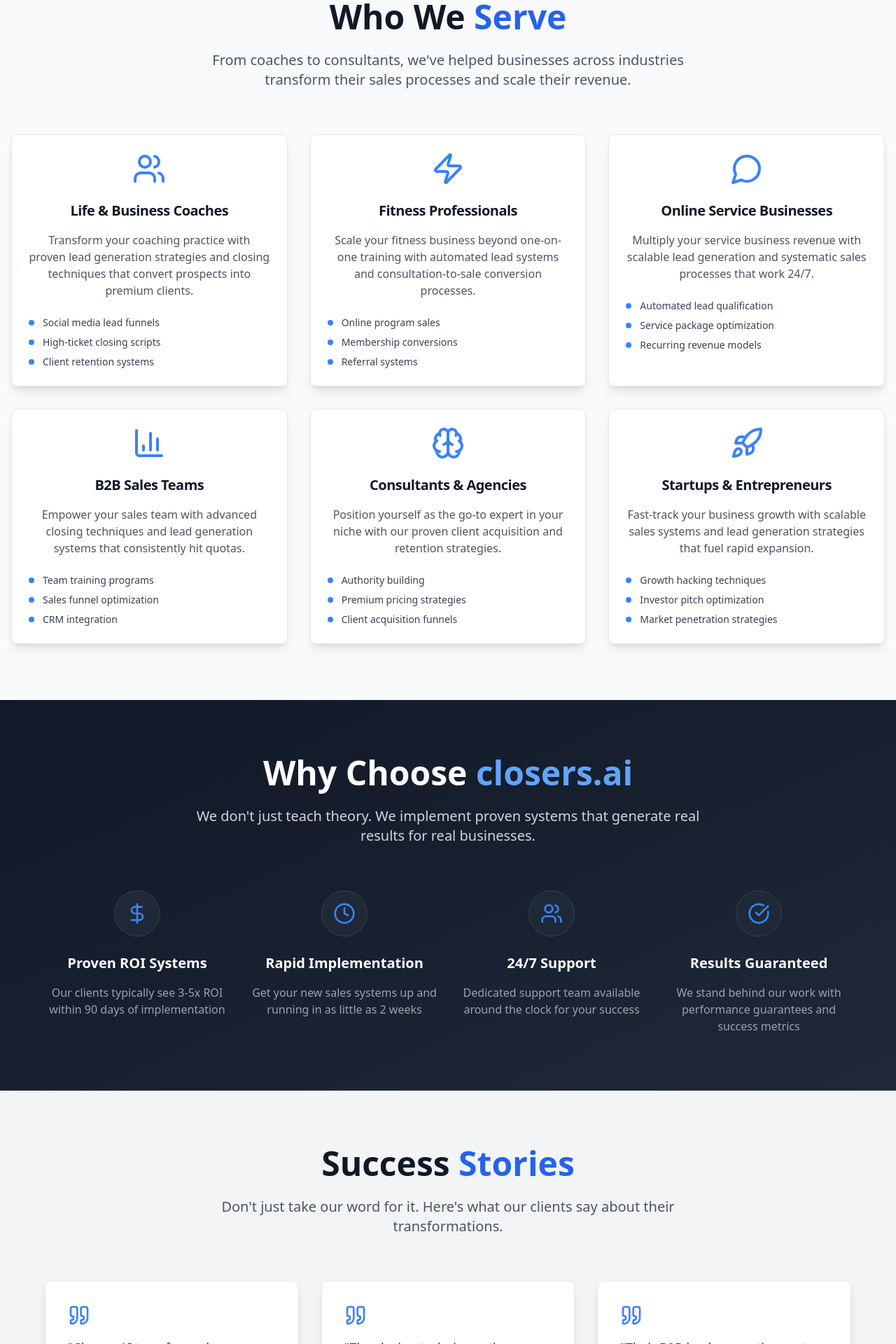
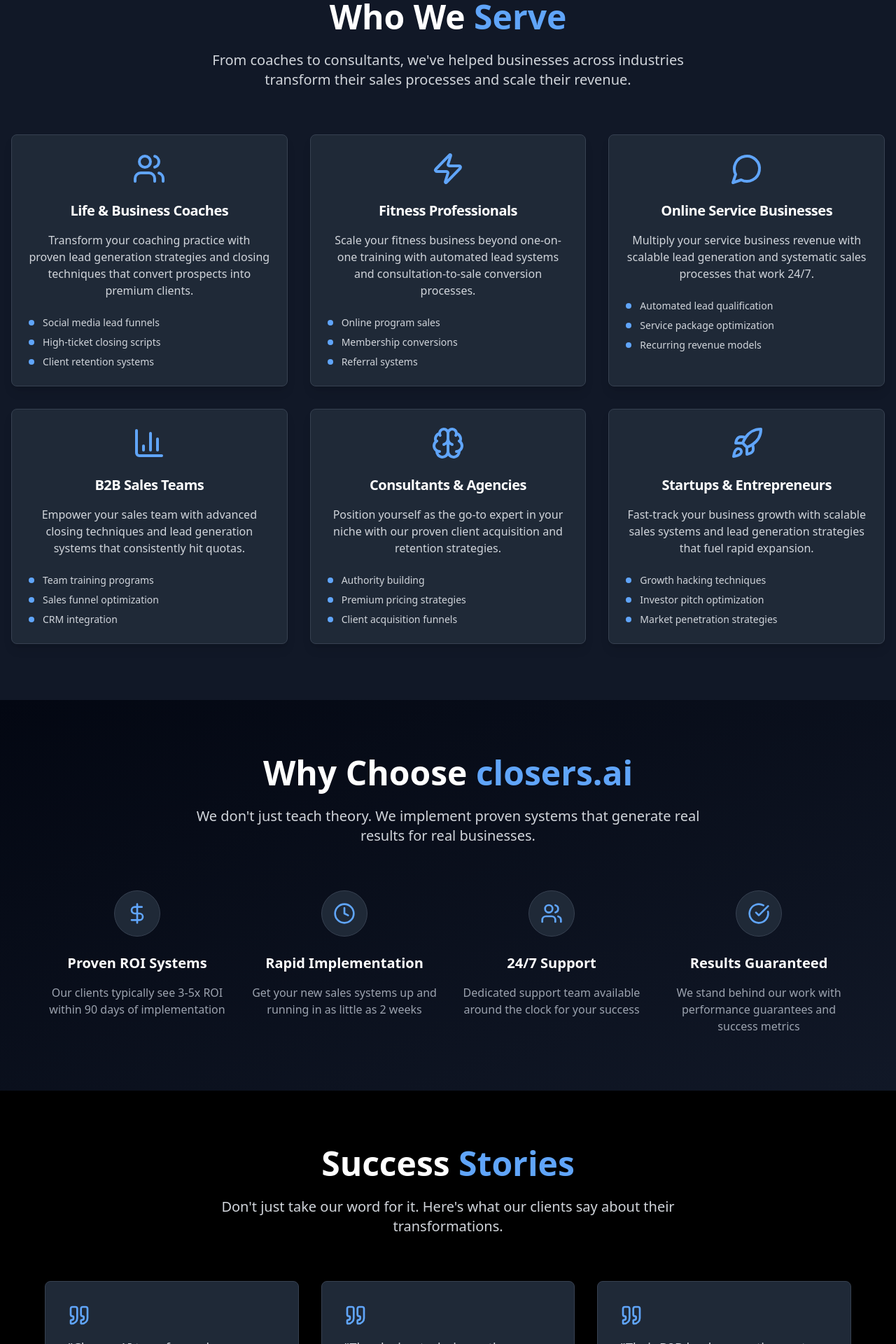
Before and after one commit to ronniehere/dealsai-2, a React (Vite) app: page / in a window 1280 px wide. Shown: the part 880-2800 px from the top of the page at 70% size. Built offline with nearby package versions, Linux system fonts and the light colour scheme.

Commit message:
Add darker tint
Adjusted the website's color scheme to include a darker tint.

```diff
--- a/src/components/Features.tsx
+++ b/src/components/Features.tsx
@@ -4,29 +4,29 @@ import { CheckCircle, DollarSign, Clock, Users } from "lucide-react";
 const Features = () => {
   const features = [
     {
-      icon: <DollarSign className="w-8 h-8 text-blue-500" />,
+      icon: <DollarSign className="w-8 h-8 text-blue-400" />,
       title: "Proven ROI Systems",
       description: "Our clients typically see 3-5x ROI within 90 days of implementation"
     },
     {
-      icon: <Clock className="w-8 h-8 text-blue-500" />,
+      icon: <Clock className="w-8 h-8 text-blue-400" />,
       title: "Rapid Implementation",
       description: "Get your new sales systems up and running in as little as 2 weeks"
     },
     {
-      icon: <Users className="w-8 h-8 text-blue-500" />,
+      icon: <Users className="w-8 h-8 text-blue-400" />,
       title: "24/7 Support",
       description: "Dedicated support team available around the clock for your success"
     },
     {
-      icon: <CheckCircle className="w-8 h-8 text-blue-500" />,
+      icon: <CheckCircle className="w-8 h-8 text-blue-400" />,
       title: "Results Guaranteed",
       description: "We stand behind our work with performance guarantees and success metrics"
     }
   ];
 
   return (
-    <section className="bg-gradient-to-br from-gray-900 to-gray-800 py-20 px-4">
+    <section className="bg-gradient-to-br from-gray-950 to-gray-900 py-20 px-4">
       <div className="max-w-6xl mx-auto">
         <div className="text-center mb-16">
           <h2 className="text-4xl md:text-5xl font-bold text-white mb-6">
--- a/src/components/Footer.tsx
+++ b/src/components/Footer.tsx
@@ -19,7 +19,7 @@ const Footer = () => {
   };
 
   return (
-    <footer className="bg-gray-900 py-16 px-4 border-t border-gray-700">
+    <footer className="bg-gray-950 py-16 px-4 border-t border-gray-800">
       <div className="max-w-6xl mx-auto">
         <div className="grid grid-cols-1 md:grid-cols-4 gap-8 mb-12">
           <div className="col-span-1 md:col-span-2">
@@ -76,7 +76,7 @@ const Footer = () => {
           </div>
         </div>
 
-        <div className="border-t border-gray-700 pt-8 text-center">
+        <div className="border-t border-gray-800 pt-8 text-center">
           <p className="text-gray-500">
             © 2024 closers.ai. All rights reserved. | Privacy Policy | Terms of Service
           </p>
--- a/src/components/Hero.tsx
+++ b/src/components/Hero.tsx
@@ -21,12 +21,12 @@ const Hero = () => {
   };
 
   return (
-    <section className="min-h-screen bg-gradient-to-br from-gray-900 via-blue-900 to-black flex items-center justify-center px-4 py-20">
+    <section className="min-h-screen bg-gradient-to-br from-gray-950 via-blue-950 to-black flex items-center justify-center px-4 py-20">
       <div className="max-w-6xl mx-auto text-center">
         <div className="mb-8">
-          <div className="inline-flex items-center px-4 py-2 bg-blue-600/20 border border-blue-400/30 rounded-full mb-6">
+          <div className="inline-flex items-center px-4 py-2 bg-blue-600/10 border border-blue-400/20 rounded-full mb-6">
             <Target className="w-4 h-4 text-blue-400 mr-2" />
-            <span className="text-blue-100 text-sm font-medium">Close More Deals. Generate More Leads.</span>
+            <span className="text-blue-200 text-sm font-medium">Close More Deals. Generate More Leads.</span>
           </div>
           <h1 className="text-5xl md:text-7xl font-bold text-white mb-6 leading-tight">
             Turn Prospects Into
--- a/src/components/Services.tsx
+++ b/src/components/Services.tsx
@@ -5,37 +5,37 @@ import { Users, Zap, MessageCircle, BarChart3, Brain, Rocket } from "lucide-reac
 const Services = () => {
   const services = [
     {
-      icon: <Users className="w-12 h-12 text-blue-500" />,
+      icon: <Users className="w-12 h-12 text-blue-400" />,
       title: "Life & Business Coaches",
       description: "Transform your coaching practice with proven lead generation strategies and closing techniques that convert prospects into premium clients.",
       benefits: ["Social media lead funnels", "High-ticket closing scripts", "Client retention systems"]
     },
     {
-      icon: <Zap className="w-12 h-12 text-blue-500" />,
+      icon: <Zap className="w-12 h-12 text-blue-400" />,
       title: "Fitness Professionals",
       description: "Scale your fitness business beyond one-on-one training with automated lead systems and consultation-to-sale conversion processes.",
       benefits: ["Online program sales", "Membership conversions", "Referral systems"]
     },
     {
-      icon: <MessageCircle className="w-12 h-12 text-blue-500" />,
+      icon: <MessageCircle className="w-12 h-12 text-blue-400" />,
       title: "Online Service Businesses",
       description: "Multiply your service business revenue with scalable lead generation and systematic sales processes that work 24/7.",
       benefits: ["Automated lead qualification", "Service package optimization", "Recurring revenue models"]
     },
     {
-      icon: <BarChart3 className="w-12 h-12 text-blue-500" />,
+      icon: <BarChart3 className="w-12 h-12 text-blue-400" />,
       title: "B2B Sales Teams",
       description: "Empower your sales team with advanced closing techniques and lead generation systems that consistently hit quotas.",
       benefits: ["Team training programs", "Sales funnel optimization", "CRM integration"]
     },
     {
-      icon: <Brain className="w-12 h-12 text-blue-500" />,
+      icon: <Brain className="w-12 h-12 text-blue-400" />,
       title: "Consultants & Agencies",
       description: "Position yourself as the go-to expert in your niche with our proven client acquisition and retention strategies.",
       benefits: ["Authority building", "Premium pricing strategies", "Client acquisition funnels"]
     },
     {
-      icon: <Rocket className="w-12 h-12 text-blue-500" />,
+      icon: <Rocket className="w-12 h-12 text-blue-400" />,
       title: "Startups & Entrepreneurs",
       description: "Fast-track your business growth with scalable sales systems and lead generation strategies that fuel rapid expansion.",
       benefits: ["Growth hacking techniques", "Investor pitch optimization", "Market penetration strategies"]
@@ -43,13 +43,13 @@ const Services = () => {
   ];
 
   return (
-    <section className="bg-gray-50 py-20 px-4">
+    <section className="bg-gray-900 py-20 px-4">
       <div className="max-w-7xl mx-auto">
         <div className="text-center mb-16">
-          <h2 className="text-4xl md:text-5xl font-bold text-gray-900 mb-6">
-            Who We <span className="text-blue-600">Serve</span>
+          <h2 className="text-4xl md:text-5xl font-bold text-white mb-6">
+            Who We <span className="text-blue-400">Serve</span>
           </h2>
-          <p className="text-xl text-gray-600 max-w-3xl mx-auto">
+          <p className="text-xl text-gray-300 max-w-3xl mx-auto">
             From coaches to consultants, we've helped businesses across industries
             transform their sales processes and scale their revenue.
           </p>
@@ -57,17 +57,17 @@ const Services = () => {
 
         <div className="grid grid-cols-1 md:grid-cols-2 lg:grid-cols-3 gap-8">
           {services.map((service, index) => (
-            <Card key={index} className="bg-white border-gray-200 hover:border-blue-300 transition-all duration-300 hover:scale-105 shadow-lg hover:shadow-xl">
+            <Card key={index} className="bg-gray-800 border-gray-700 hover:border-blue-400/50 transition-all duration-300 hover:scale-105 shadow-lg hover:shadow-xl">
               <CardHeader className="text-center pb-4">
                 <div className="mx-auto mb-4">{service.icon}</div>
-                <CardTitle className="text-gray-900 text-xl mb-3">{service.title}</CardTitle>
+                <CardTitle className="text-white text-xl mb-3">{service.title}</CardTitle>
               </CardHeader>
               <CardContent>
-                <p className="text-gray-600 mb-6 text-center">{service.description}</p>
+                <p className="text-gray-300 mb-6 text-center">{service.description}</p>
                 <ul className="space-y-2">
                   {service.benefits.map((benefit, idx) => (
-                    <li key={idx} className="text-gray-700 text-sm flex items-center">
-                      <div className="w-2 h-2 bg-blue-500 rounded-full mr-3"></div>
+                    <li key={idx} className="text-gray-300 text-sm flex items-center">
+                      <div className="w-2 h-2 bg-blue-400 rounded-full mr-3"></div>
                       {benefit}
                     </li>
                   ))}
--- a/src/components/Testimonials.tsx
+++ b/src/components/Testimonials.tsx
@@ -31,40 +31,40 @@ const Testimonials = () => {
   ];
 
   return (
-    <section id="testimonials-section" className="bg-gray-100 py-20 px-4">
+    <section id="testimonials-section" className="bg-gray-850 py-20 px-4">
       <div className="max-w-6xl mx-auto">
         <div className="text-center mb-16">
-          <h2 className="text-4xl md:text-5xl font-bold text-gray-900 mb-6">
-            Success <span className="text-blue-600">Stories</span>
+          <h2 className="text-4xl md:text-5xl font-bold text-white mb-6">
+            Success <span className="text-blue-400">Stories</span>
           </h2>
-          <p className="text-xl text-gray-600 max-w-3xl mx-auto">
+          <p className="text-xl text-gray-300 max-w-3xl mx-auto">
             Don't just take our word for it. Here's what our clients say about their transformations.
           </p>
         </div>
 
         <div className="grid grid-cols-1 md:grid-cols-2 lg:grid-cols-3 gap-8">
           {testimonials.map((testimonial, index) => (
-            <Card key={index} className="bg-white border-gray-200 hover:border-blue-300 transition-all duration-300 shadow-lg hover:shadow-xl">
+            <Card key={index} className="bg-gray-800 border-gray-700 hover:border-blue-400/50 transition-all duration-300 shadow-lg hover:shadow-xl">
               <CardContent className="p-8">
                 <div className="mb-6">
-                  <Quote className="w-8 h-8 text-blue-500 mb-4" />
-                  <p className="text-gray-700 text-lg leading-relaxed mb-6">"{testimonial.content}"</p>
+                  <Quote className="w-8 h-8 text-blue-400 mb-4" />
+                  <p className="text-gray-300 text-lg leading-relaxed mb-6">"{testimonial.content}"</p>
 
                   <div className="flex items-center mb-4">
                     {[...Array(testimonial.rating)].map((_, i) => (
-                      <Star key={i} className="w-5 h-5 text-blue-500 fill-current" />
+                      <Star key={i} className="w-5 h-5 text-blue-400 fill-current" />
                     ))}
                   </div>
                 </div>
 
-                <div className="border-t border-gray-200 pt-6">
+                <div className="border-t border-gray-700 pt-6">
                   <div className="mb-3">
-                    <h4 className="text-gray-900 font-semibold text-lg">{testimonial.name}</h4>
-                    <p className="text-gray-600">{testimonial.role}</p>
-                    <p className="text-gray-500 text-sm">{testimonial.company}</p>
+                    <h4 className="text-white font-semibold text-lg">{testimonial.name}</h4>
+                    <p className="text-gray-300">{testimonial.role}</p>
+                    <p className="text-gray-400 text-sm">{testimonial.company}</p>
                   </div>
-                  <div className="bg-blue-50 px-3 py-2 rounded-lg border border-blue-200">
-                    <p className="text-blue-700 font-semibold text-sm">{testimonial.revenue}</p>
+                  <div className="bg-blue-600/20 px-3 py-2 rounded-lg border border-blue-400/30">
+                    <p className="text-blue-300 font-semibold text-sm">{testimonial.revenue}</p>
                   </div>
                 </div>
               </CardContent>
```
Also changed, not shown: src/components/CTA.tsx (+7 -7 lines).
